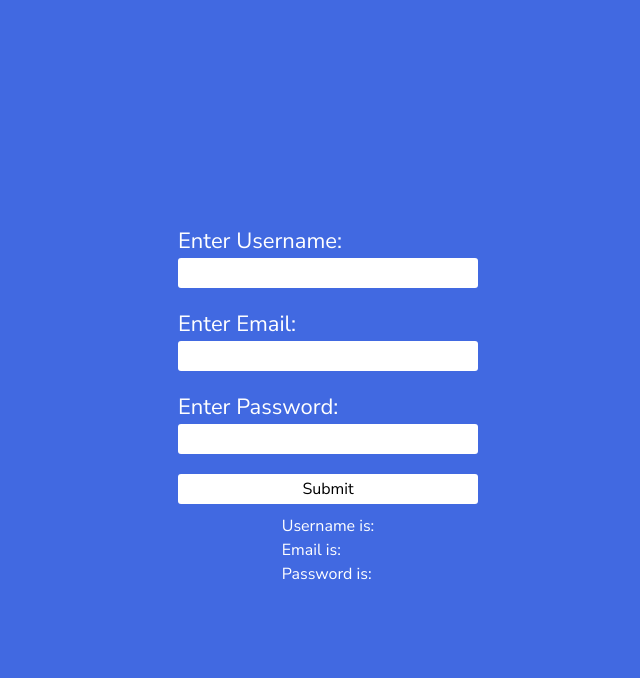
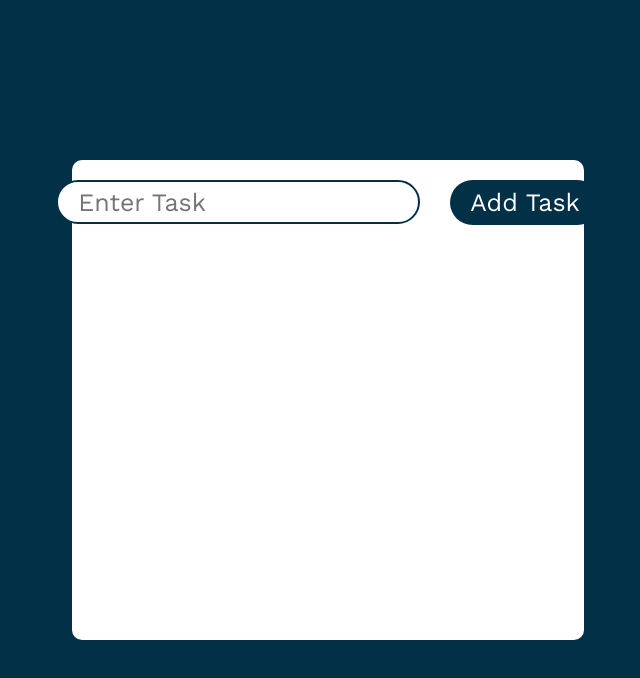
Before and after one commit to thegittyuser/myreactjs, a React (Vite) app: page / in a window 1280 px wide. Shown: the top 678 px of the page, without its empty margins (312-952 px from the left). Built offline with nearby package versions, Linux system fonts and the light colour scheme.

Commit message:
todo list

```diff
--- /dev/null
+++ b/src/hooks/List.jsx
@@ -0,0 +1,18 @@
+import "../hooks/css/list.css";
+function List() {
+
+
+
+    return (
+    <>
+      <div className="list-box">
+        <div className="todo-app">
+          <input type="text" name="task" id="task" placeholder="Enter Task" />
+          <input type="submit" value="Add Task"/>
+        </div>
+      </div>
+    </>
+  );
+}
+
+export default List;
--- /dev/null
+++ b/src/hooks/css/list.css
@@ -0,0 +1,46 @@
+@import url("https://fonts.googleapis.com/css2?family=Work+Sans:ital,wght@0,100..900;1,100..900&display=swap");
+
+* {
+  font-family: "Work Sans", sans-serif;
+}
+
+.list-box {
+  width: 100vw;
+  height: 100vh;
+  background-color: #023047;
+  display: flex;
+  justify-content: center;
+  align-items: center;
+}
+
+.list-box .todo-app {
+  width: 40%;
+  height: 60%;
+  padding: 20px;
+  background-color: white;
+  border-radius: 10px;
+  display: flex;
+  justify-content: center;
+
+  gap: 30px;
+}
+
+.list-box .todo-app input {
+  height: 30px;
+  font-size: 25px;
+  padding: 20px;
+  outline: none;
+  border: 2px solid #023047;
+  border-radius: 50px;
+}
+
+/* attribute selector tag[attr="value"] */
+.list-box .todo-app input[type="submit"] {
+  height: 45px;
+  padding: 6px 20px;
+  border: none;
+  border-radius: 50px;
+  background-color: #023047;
+  color: white;
+  cursor: pointer;
+}
--- a/src/main.jsx
+++ b/src/main.jsx
@@ -3,10 +3,11 @@ import { createRoot } from "react-dom/client";
 import "./index.css";
 // import App from './App.jsx'
 // import Counter from "./hooks/Counter.jsx";
-import Form from "./hooks/Form.jsx";
+// import Form from "./hooks/Form.jsx";
+import List from "./hooks/List.jsx";
 
 createRoot(document.getElementById("root")).render(
   <StrictMode>
-    <Form />
+  <List />
   </StrictMode>
 );
```
